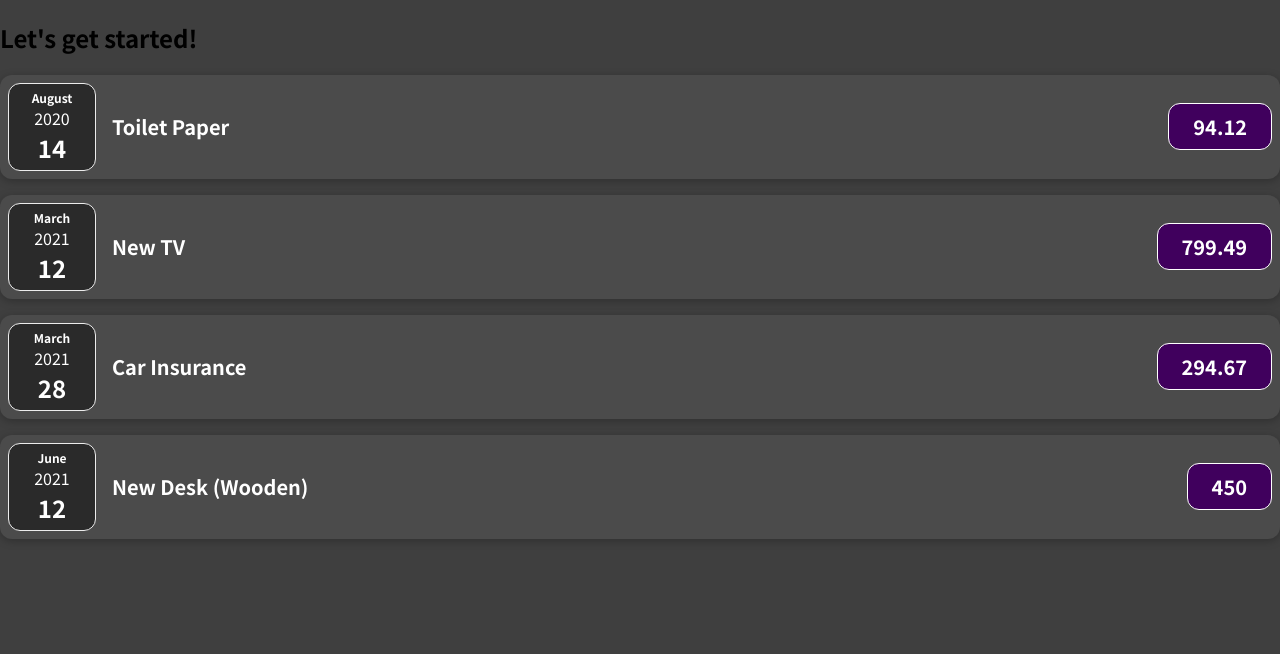
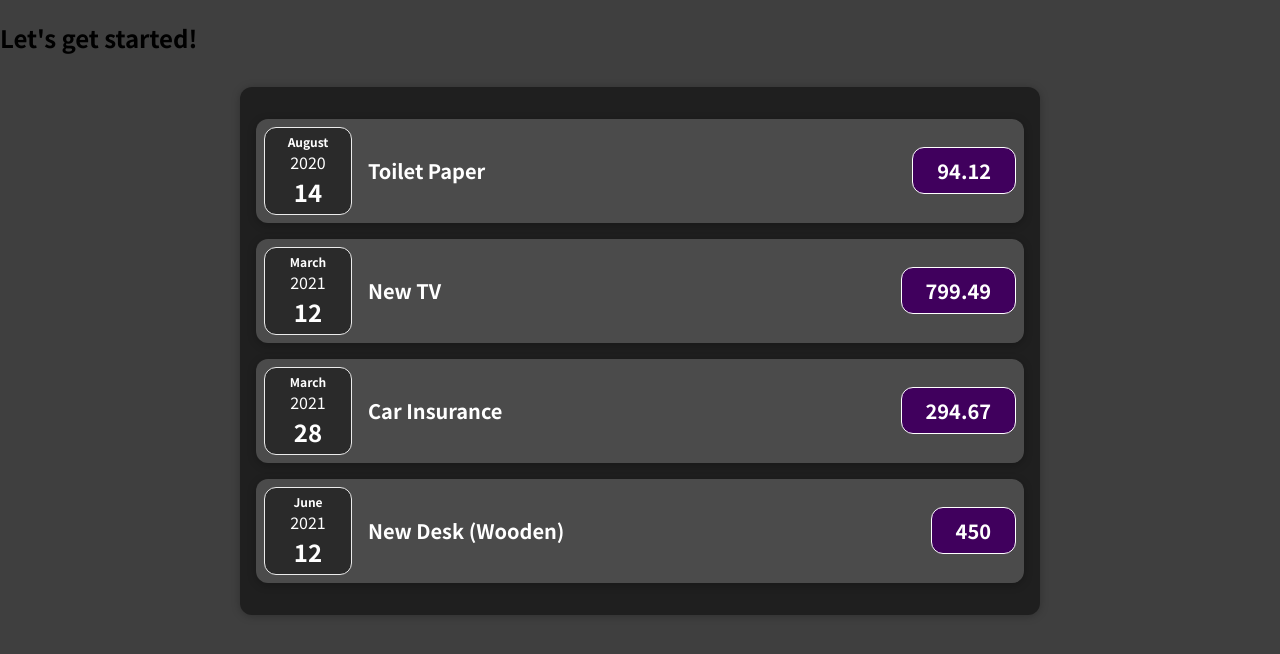
Before and after one commit to senamrit7/Expense-Tracker-using-ReactJS, a JavaScript app: page / in a window 1280 px wide. Shown: the top 654 px of the page. Built offline with nearby package versions, Linux system fonts and the light colour scheme.

Commit message:
Added ExpenseItem to Expenses.js

```diff
--- a/src/App.js
+++ b/src/App.js
@@ -1,4 +1,4 @@
-import ExpenseItem from "./components/ExpenseItem";
+import Expenses from "./components/Expenses";
 
 function App() {
   const expenses = [
@@ -31,26 +31,7 @@
   return (
     <div>
       <h2>Let's get started!</h2>
-      <ExpenseItem
-        title={expenses[0].title}
-        amount={expenses[0].amount}
-        date={expenses[0].date}
-      ></ExpenseItem>
-      <ExpenseItem
-        title={expenses[1].title}
-        amount={expenses[1].amount}
-        date={expenses[1].date}
-      ></ExpenseItem>
-      <ExpenseItem
-        title={expenses[2].title}
-        amount={expenses[2].amount}
-        date={expenses[2].date}
-      ></ExpenseItem>
-      <ExpenseItem
-        title={expenses[3].title}
-        amount={expenses[3].amount}
-        date={expenses[3].date}
-      ></ExpenseItem>
+      <Expenses item_array={expenses} />
     </div>
   );
 }
--- /dev/null
+++ b/src/components/Expenses.css
@@ -0,0 +1,9 @@
+.expenses {
+  padding: 1rem;
+  background-color: rgb(31, 31, 31);
+  margin: 2rem auto;
+  width: 50rem;
+  max-width: 95%;
+  border-radius: 12px;
+  box-shadow: 0 1px 8px rgb(0, 0, 0, 0.25);
+}
--- /dev/null
+++ b/src/components/Expenses.js
@@ -0,0 +1,31 @@
+import ExpenseItem from "./ExpenseItem";
+import "./Expenses.css";
+
+function Expenses(props) {
+  return (
+    <div className="expenses">
+      <ExpenseItem
+        title={props.item_array[0].title}
+        amount={props.item_array[0].amount}
+        date={props.item_array[0].date}
+      ></ExpenseItem>
+      <ExpenseItem
+        title={props.item_array[1].title}
+        amount={props.item_array[1].amount}
+        date={props.item_array[1].date}
+      ></ExpenseItem>
+      <ExpenseItem
+        title={props.item_array[2].title}
+        amount={props.item_array[2].amount}
+        date={props.item_array[2].date}
+      ></ExpenseItem>
+      <ExpenseItem
+        title={props.item_array[3].title}
+        amount={props.item_array[3].amount}
+        date={props.item_array[3].date}
+      ></ExpenseItem>
+    </div>
+  );
+}
+
+export default Expenses;
```
Also changed, not shown: 1 other file (tests, documents, lock files or other folders).
